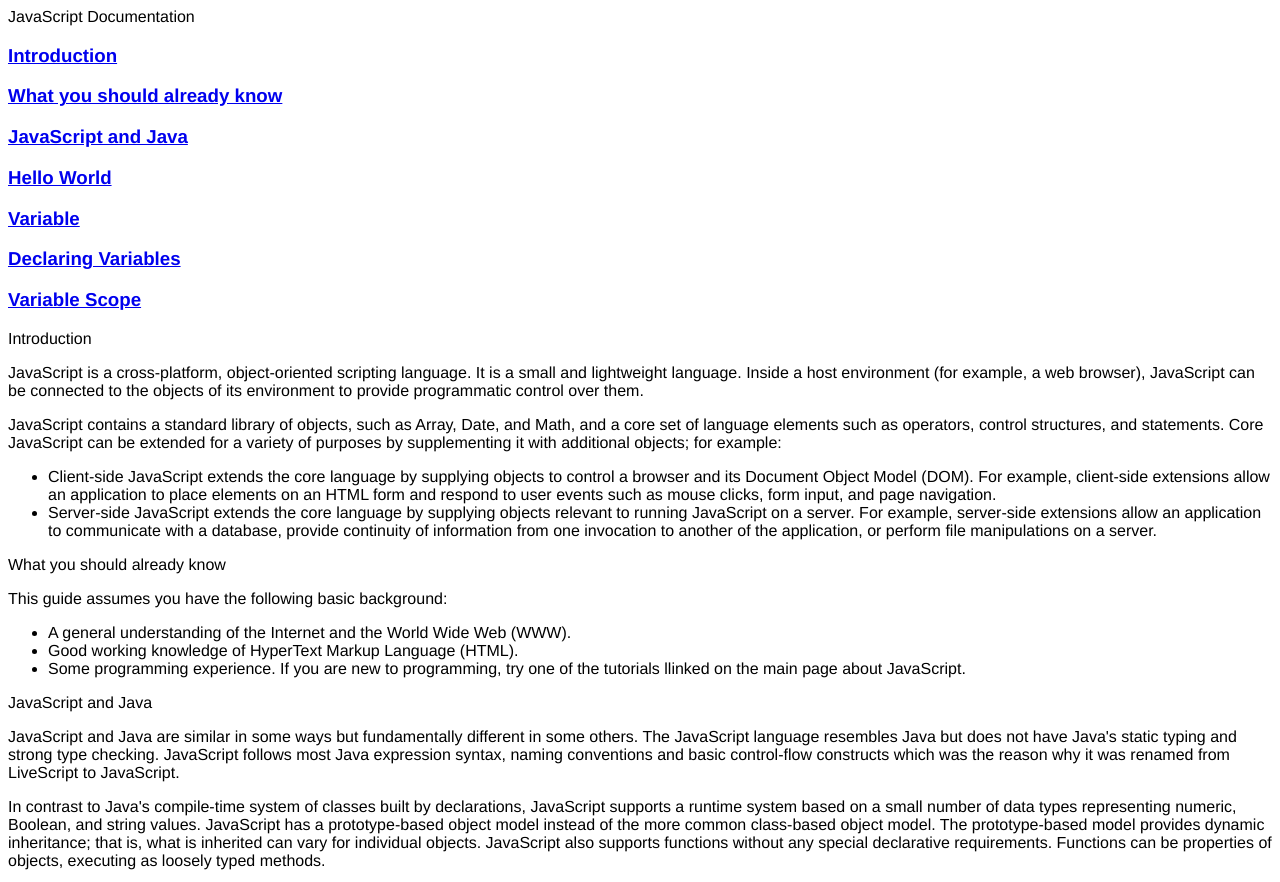
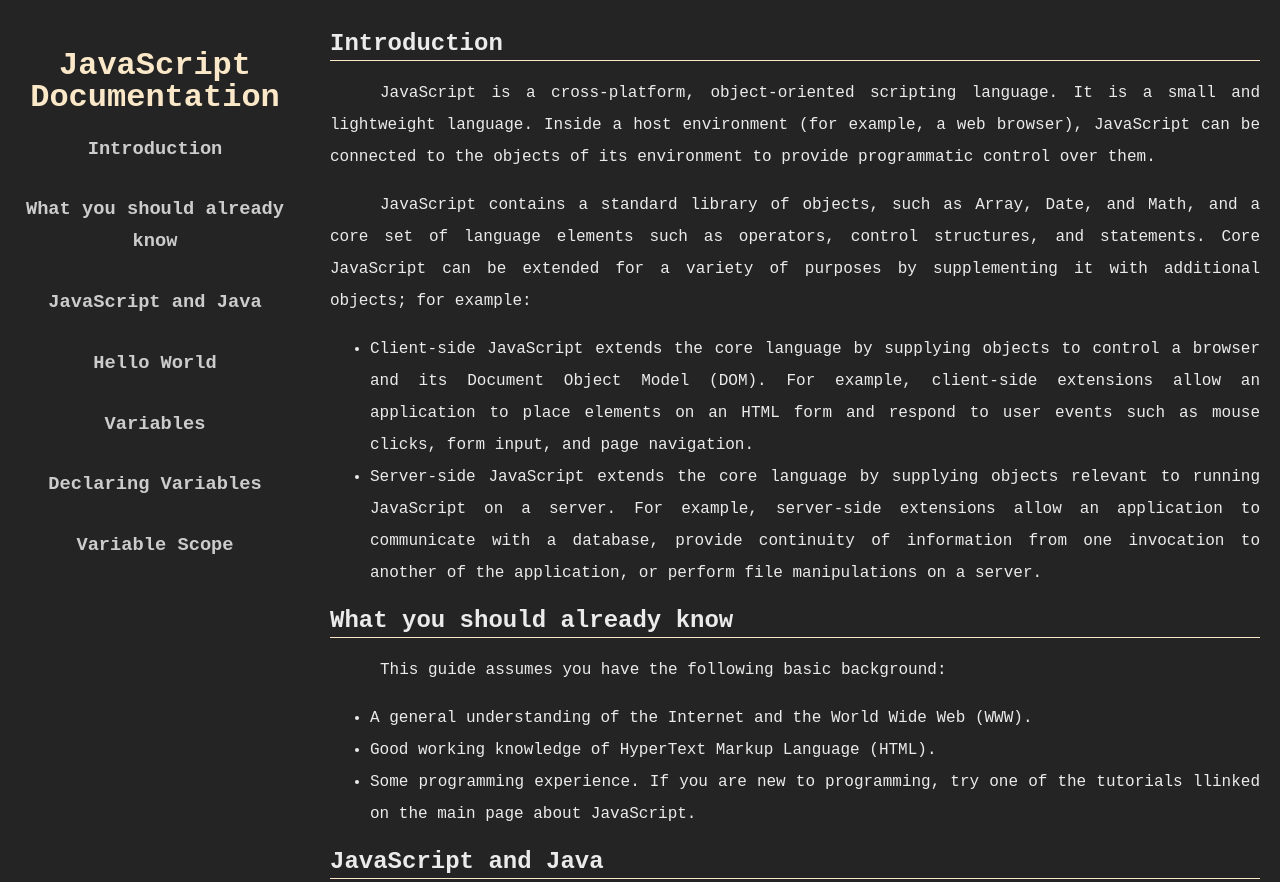
Before and after one commit to codingisads/technical-documentation-page-freeCodeCamp, a plain HTML site: page index.html in a window 1280 px wide. Shown: the top 882 px of the page. Drawn offline with Linux system fonts and the light colour scheme; a web font is replaced by a local one.

Commit message:
applying styles

```diff
--- a/index.html
+++ b/index.html
@@ -5,24 +5,26 @@
     <meta name="viewport" content="width=device-width, initial-scale=1.0">
     <meta name="description" content="freeCodeCamp Technical Documentation Page">
     <link rel="stylesheet" href="style.css">
+    <link rel="preconnect" href="https://fonts.googleapis.com"><link rel="preconnect" href="https://fonts.gstatic.com" crossorigin><link href="https://fonts.googleapis.com/css2?family=Chivo+Mono:wght@200&display=swap" rel="stylesheet">
     <title>Technical Documentation Page</title>
 </head>
 <body>
+    <nav id="navbar">
+        <header>JavaScript Documentation</header>
+        <a class="nav-link" href="#introduction"><h3>Introduction</h3></a>
+        <a class="nav-link" href="#what_you_should_already_know"><h3>What you should already know</h3></a>
+        <a class="nav-link" href="#javascript_and_java"><h3>JavaScript and Java</h3></a>
+        <a class="nav-link" href="#hello_world"><h3>Hello World</h3></a>
+        <a class="nav-link" href="#variables"><h3>Variables</h3></a>
+        <a class="nav-link" href="#declaring_variables"><h3>Declaring Variables</h3></a>
+        <a class="nav-link" href="#variable_scope"><h3>Variable Scope</h3></a>
+    </nav>
     <main id="main-doc">
         <!-- each one with an id -->
         <!-- at least 10 p in total-->
         <!-- at least five code elements -->
         <!-- at least 5 li items -->
-        <nav id="navbar">
-            <header>JavaScript Documentation</header>
-            <a class="nav-link" href="#introduction"><h3>Introduction</h3></a>
-            <a class="nav-link" href="#what_you_should_already_know"><h3>What you should already know</h3></a>
-            <a class="nav-link" href="#javascript_and_java"><h3>JavaScript and Java</h3></a>
-            <a class="nav-link" href="#hello_world"><h3>Hello World</h3></a>
-            <a class="nav-link" href="#variables"><h3>Variable</h3></a>
-            <a class="nav-link" href="#declaring_variables"><h3>Declaring Variables</h3></a>
-            <a class="nav-link" href="#variable-scope"><h3>Variable Scope</h3></a>
-        </nav>
+
 
         <section class="main-section" id="introduction">
             <header>Introduction</header>
--- a/style.css
+++ b/style.css
@@ -1,8 +1,93 @@
 :root{
-    --fontFamily: "Space Grotesk",Helvetica,Arial,sans-serif;
+    --fontFamily: 'Chivo Mono', monospace;
+    --darkColor: rgb(36, 36, 36);
+    --lightColor: rgb(235, 235, 235);
+    --lightColor2:rgb(204, 204, 204);
+    --hightlight: rgb(250, 232, 200);
 }
 
 
+html{
+    height: 100%;
+}
+
 body{
+
+    box-sizing: border-box;
+
+    background-color: var(--darkColor);
+    color: var(--lightColor);
     font-family: var(--fontFamily);
+    line-height: 2rem;
+    text-align: justify;
+    height: 100%;
 }
+
+a{
+    color: var(--lightColor2);
+    text-decoration: none;
+}
+
+
+#navbar{
+    position: relative;
+    text-align: center;
+    border-bottom: 1px solid var(--lightColor);
+    overflow-wrap: break-word;
+    margin-top: 5px;
+    margin-left: 5px;
+    margin-bottom: 50px;
+}
+
+#main-doc{
+    position: absolute;
+    left: 0;
+    padding: 10px;
+}
+
+
+#navbar > header{
+    font-size: 32px;
+    font-weight: 600;
+    color: var(--hightlight);
+}
+
+#navbar > a > h3{
+    padding-bottom: 10px;
+}
+
+.main-section > header{
+    font-size: 24px;
+    font-weight: 600;
+    border-bottom: 1px solid var(--hightlight);
+    width: auto;
+}
+
+.main-section > p{
+    text-indent: 50px;
+}
+
+@media (min-width: 685px) {
+
+    #main-doc{
+        position: absolute;
+        left: 310px;
+        padding: 20px;
+    }
+
+    #navbar{
+        margin-top: 50px;
+        position: fixed;
+        top: 0px;
+        left: 0px;
+        border-bottom: 0px;
+        width: 300px;
+    }
+}
+
+
+code{
+    background-color: rgb(51, 51, 51);
+    font-size: 16px;
+    font-style: italic;
+}
```
